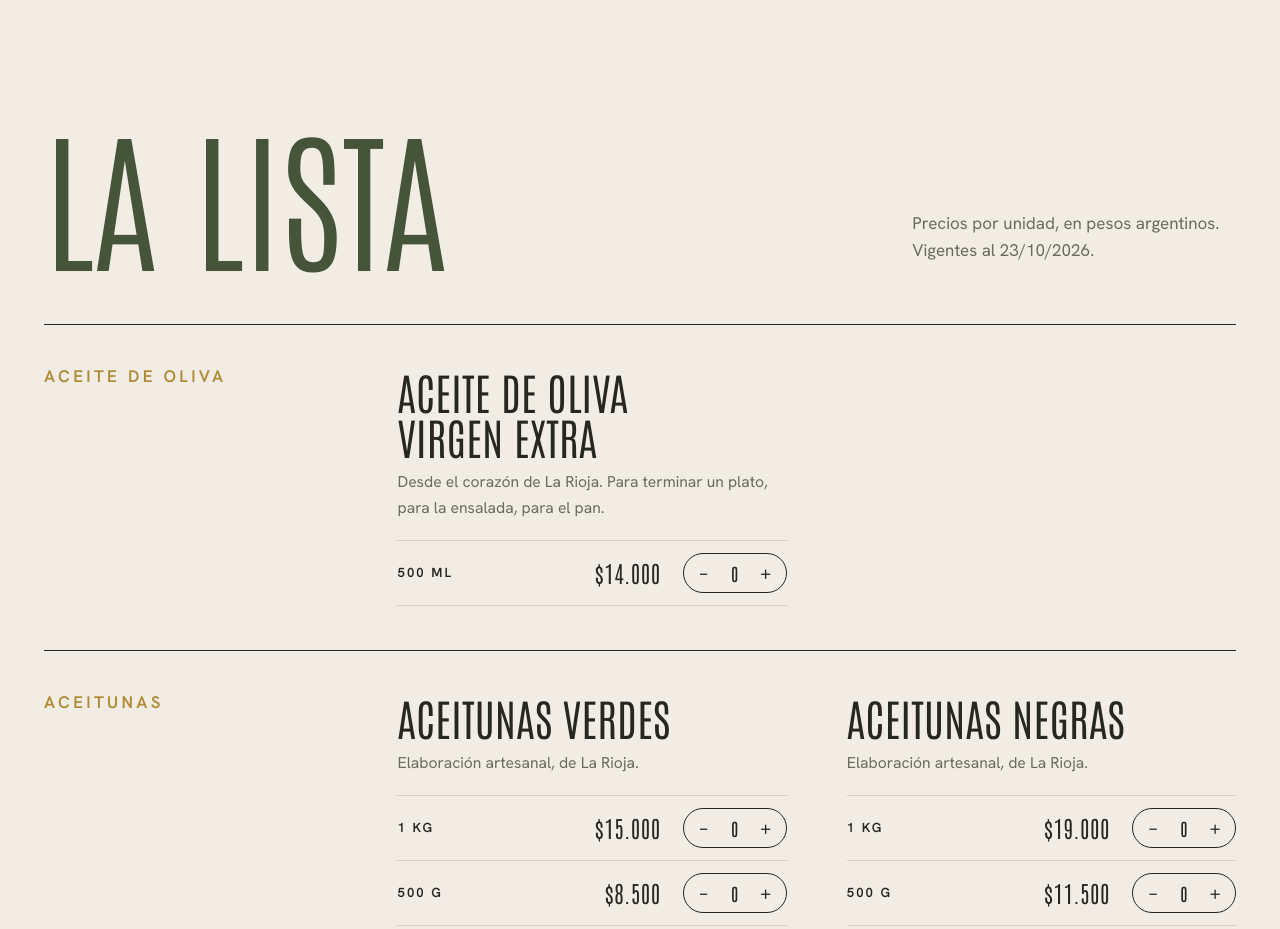
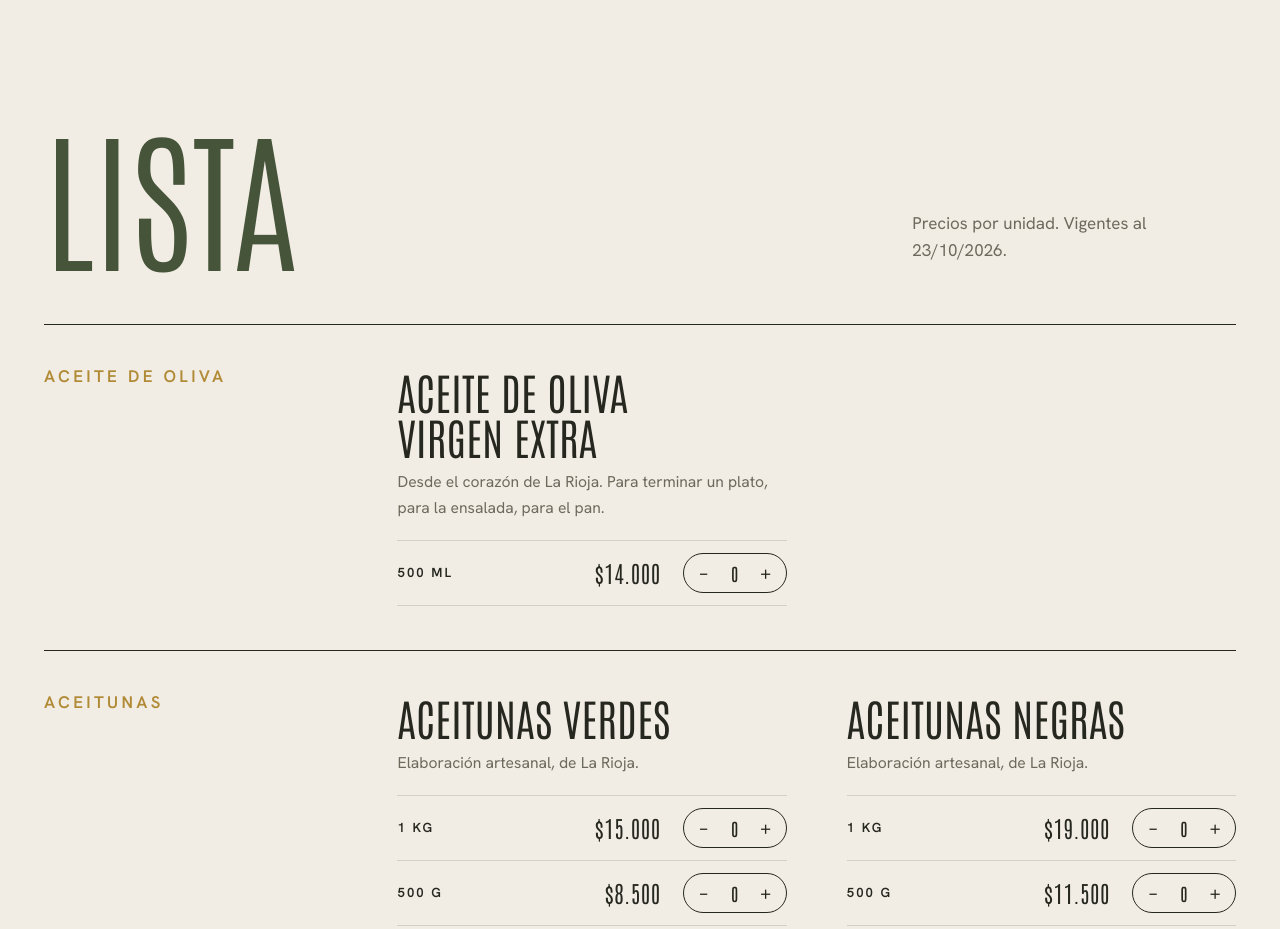
Before and after one commit to aloria-ar/aloria-ar.github.io, a plain HTML site: page index.html in a window 1280 px wide. Shown: the part 2580-3509 px from the top of the page. Drawn offline with Linux system fonts and the light colour scheme.

Commit message:
"La lista" pasa a "Lista" y pesos argentinos solo al pie

```diff
--- a/index.html
+++ b/index.html
@@ -285,8 +285,8 @@ footer{background:var(--olive-deep);color:var(--wall);padding-bottom:calc(120px
 
   <section class="list wrap" id="lista">
     <div class="list-head">
-      <h2 class="rv">La lista</h2>
-      <p class="rv" style="--d:.1s">Precios por unidad, en pesos argentinos. <span id="upd"></span></p>
+      <h2 class="rv">Lista</h2>
+      <p class="rv" style="--d:.1s">Precios por unidad. <span id="upd"></span></p>
     </div>
     <div id="cats"></div>
   </section>
@@ -421,7 +421,7 @@ footer{background:var(--olive-deep);color:var(--wall);padding-bottom:calc(120px
 
   // Fecha de los precios: siempre la de hoy, como =HOY() en Excel
   var hoy = new Date().toLocaleDateString("es-AR",{day:"2-digit",month:"2-digit",year:"numeric"});
-  $("upd").textContent = "Vigentes al "+hoy+"."; $("upd2").textContent = "Precios vigentes al "+hoy;
+  $("upd").textContent = "Vigentes al "+hoy+"."; $("upd2").textContent = "Precios en pesos argentinos, vigentes al "+hoy+".";
 
   // Links de WhatsApp
   function waLink(text){ return num ? "https://wa.me/"+num+"?text="+encodeURIComponent(text) : "#" }
```
